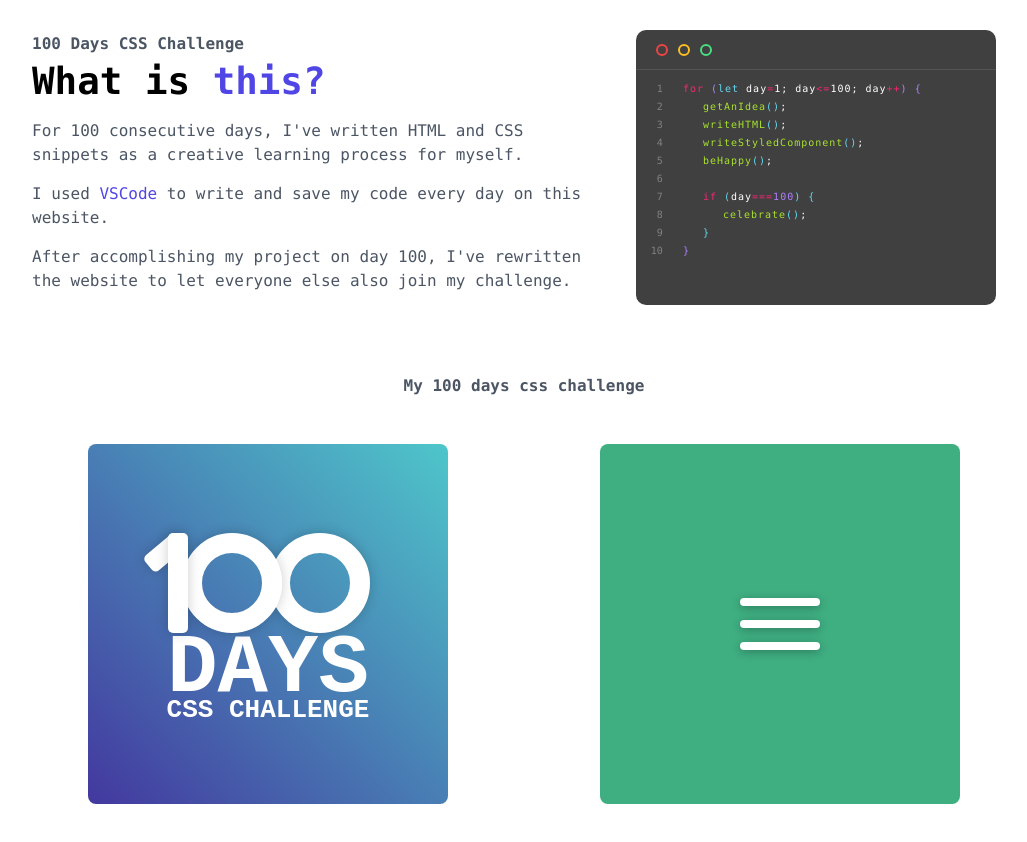
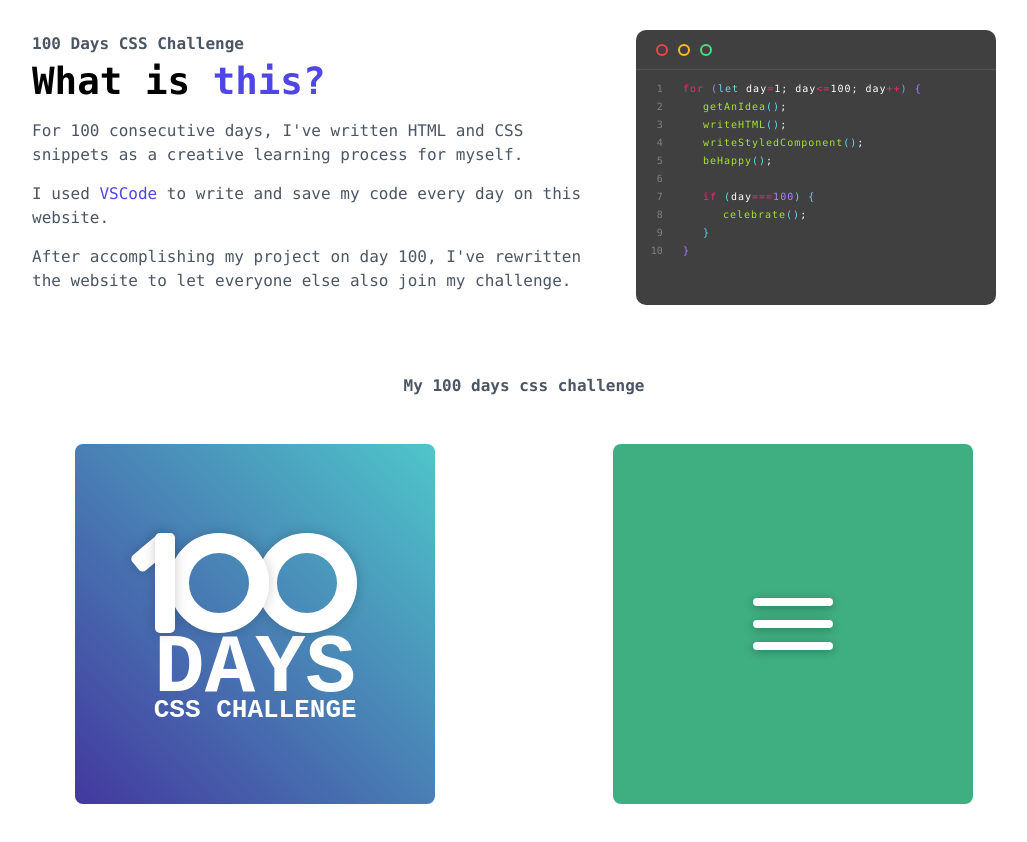
Before and after one commit to Rolewen/css-challenge, a React (Create React App) app: page / in a window 1280 px wide. Shown: the top 842 px of the page, without its empty margins (116-1143 px from the left). Built offline with nearby package versions, Linux system fonts and the light colour scheme.

Commit message:
feat: modify layout

```diff
--- a/src/components/index.tsx
+++ b/src/components/index.tsx
@@ -3,11 +3,11 @@ import { Day01 } from "./day01";
 import { Day02 } from "./day02";
 
 const Content = styled.div`
-	margin: 2rem 10vw;
+	margin: 2rem 8vw;
 	display: flex;
 	flex-wrap: wrap;
 
-	@media (max-width: 500px) {
+	@media (max-width: 900px) {
 		margin: 2rem 0;
 	}
 `;
```
